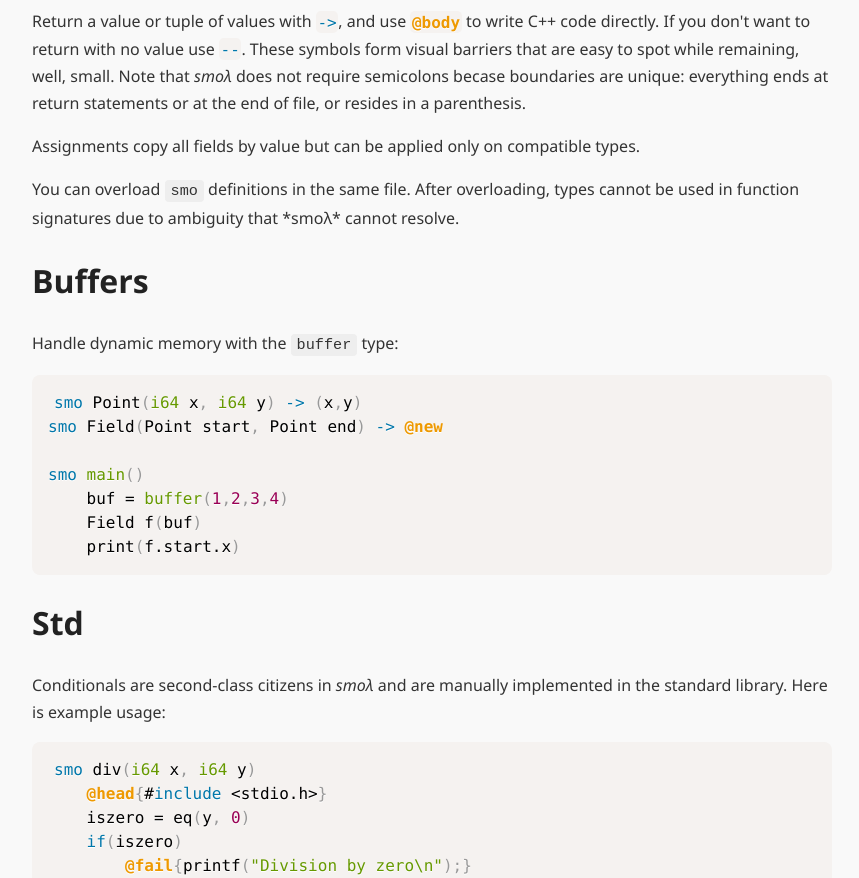
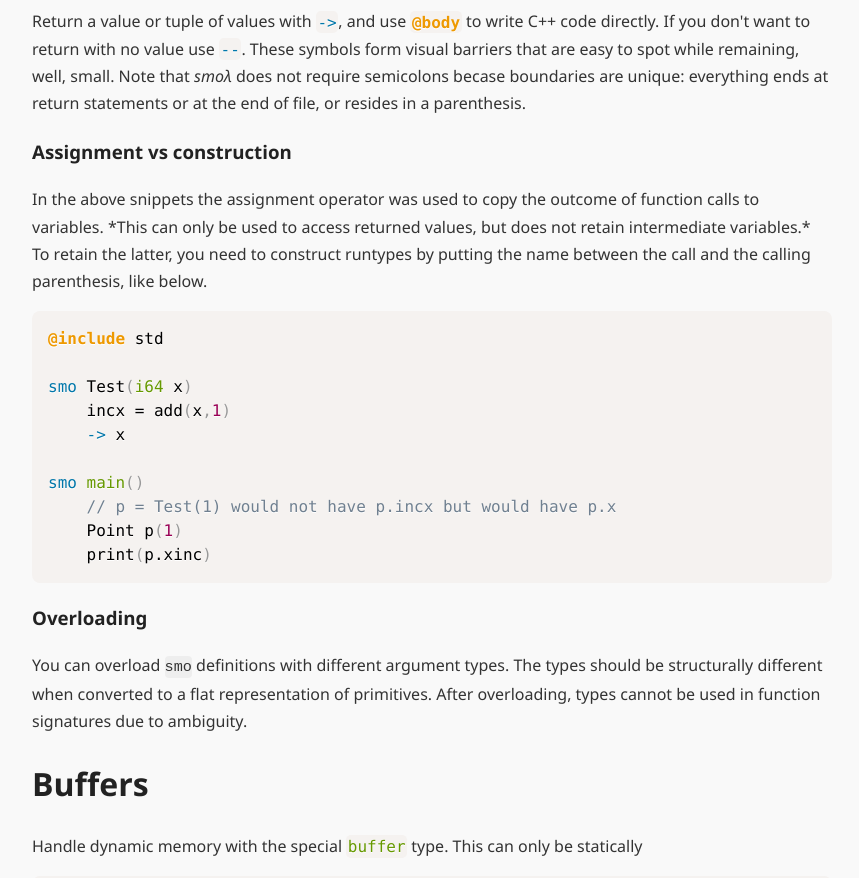
Before and after one commit to maniospas/smol, a plain HTML site: page docs/index.html in a window 1280 px wide. Shown: the part 1640-2518 px from the top of the page, without its empty margins (208-1067 px from the left). Drawn offline with nearby package versions, Linux system fonts and the light colour scheme.

Commit message:
improved docs

```diff
--- a/docs/index.html
+++ b/docs/index.html
@@ -17,7 +17,7 @@
     table {width: 100%;border-collapse: collapse;margin-bottom: 2em;background-color: white;}
     th, td {border: 1px solid #ccc;padding: 10px;text-align: left;vertical-align: top;}
     th {background-color: #eee;}
-    code {background: #eee;padding: 2px 6px;border-radius: 4px;font-family: 'Courier New', Courier, monospace;font-size: 95%;}
+    code {background: #eee;padding: 2px 0px;border-radius: 4px;font-family: 'Courier New', Courier, monospace;font-size: 95%;}
     pre {background: #272822;padding: 15px;border-radius: 8px;overflow-x: auto;font-size: 90%;margin-bottom: 2em;}
     pre code {background: none;font-family: 'Courier New', Courier, monospace;font-size: 90%;}
     p strong {color: #444;}
@@ -60,8 +60,8 @@ smo Point(i64 x, i64 y) -> @new
 smo Field(Point start, Point end) -> @new
 
 smo main()
-    p = Point(3,4)
-    f = Field(1,2,p)
+    Point p(3,4)
+    Field f(1,2,p)
     print(f.start.x)
     print(f.end.y)
     i = add(f.start.x, f.start.y)
@@ -113,22 +113,47 @@ These symbols form visual barriers that are easy to spot while remaining, well,
 Note that <i>smoλ</i> does not require semicolons becase boundaries are unique:
 everything ends at return statements or at the end of file, or resides in a parenthesis.</p>
 
-<p>Assignments copy all fields by value but can be applied only on compatible types.</p>
+<h3>Assignment vs construction</h3>
 
-<p>You can overload <code>smo</code> definitions in the same file.
-After overloading, types cannot be used in function signatures due to ambiguity that *smoλ* cannot resolve.</p>
+<p>In the above snippets the assignment operator was used to copy the outcome of function calls to variables.
+*This can only be used to access returned values, but does not retain intermediate variables.* To retain the latter,
+you need to construct runtypes by putting the name between the call and the calling parenthesis, like below.
+
+<pre><code class="language-smolambda">@include std
+
+smo Test(i64 x)
+    incx = add(x,1)
+    -> x
+
+smo main()
+    // p = Test(1) would not have p.incx but would have p.x
+    Point p(1)
+    print(p.xinc)
+</code></pre>
+</p>
+
+
+<h3>Overloading</h3>
+
+<p>You can overload <code>smo</code> definitions with different argument types.
+The types should be structurally different when converted to a flat representation
+of primitives. After overloading, types cannot be used in function signatures
+due to ambiguity.</p>
 
 
 <h1 id="buffers">Buffers</h1>
 
-<p>Handle dynamic memory with the <code>buffer</code> type:</p>
+<p>Handle dynamic memory with the special <code class="language-smolambda">buffer</code> type.
+This can only be statically</p>
 
-<pre><code class="language-smolambda">smo Point(i64 x, i64 y) -> (x,y)
+<pre><code class="language-smolambda">@include std
+
+smo Point(i64 x, i64 y) -> (x,y)
 smo Field(Point start, Point end) -> @new
 
 smo main()
-    buf = buffer(1,2,3,4)
-    Field f(buf)
+    buffer buf(1,2,3,4)
+    f = Field(buf)
     print(f.start.x)
 </code></pre>
 
@@ -159,10 +184,12 @@ Prism.languages.smolambda = {
   },
   'keyword': [
     {
-      pattern: /\b(?:smo|service|if|else|include)\b/
+      pattern: /\b(?:smo|service|if|else|include)\b/,
+      greedy: true
     },
     {
-      pattern: /(?:->|--)/
+      pattern: /(?:->|--)/,
+      greedy: true
     }
   ],
   'builtin': /\b(?:i64|u64|f64|ptr|str|buffer|main)\b/,
```
Also changed, not shown: README.md, 1 other file.
